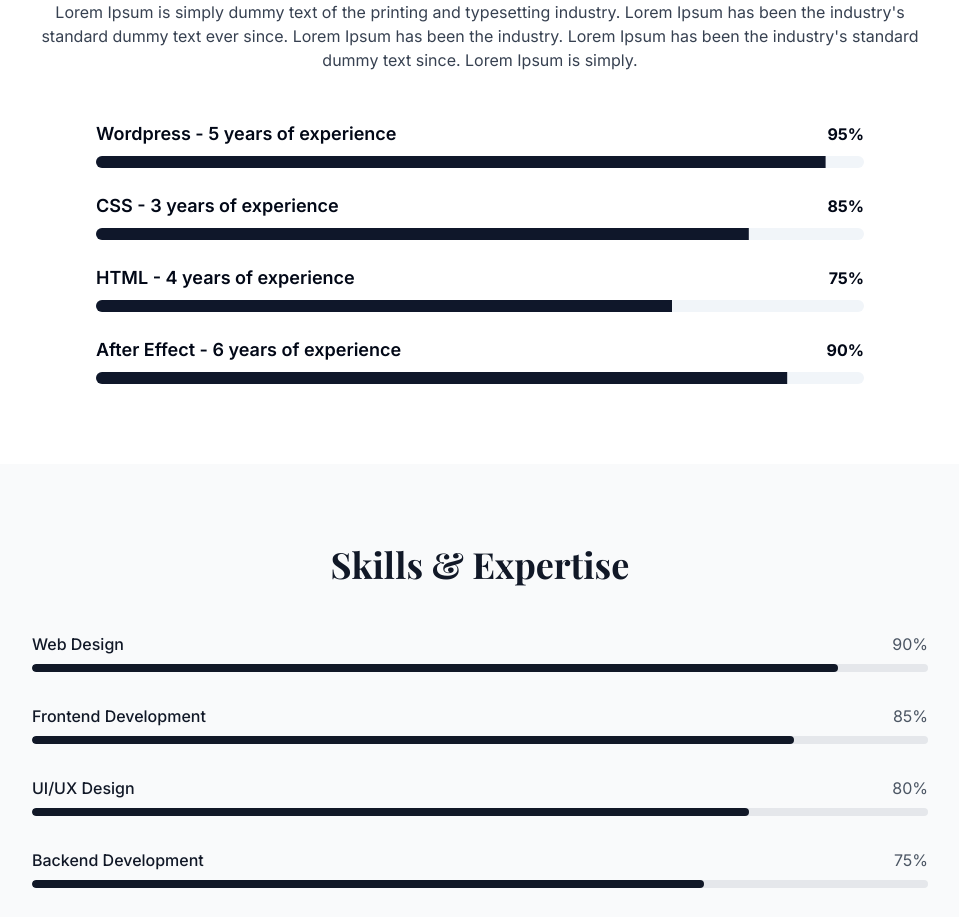
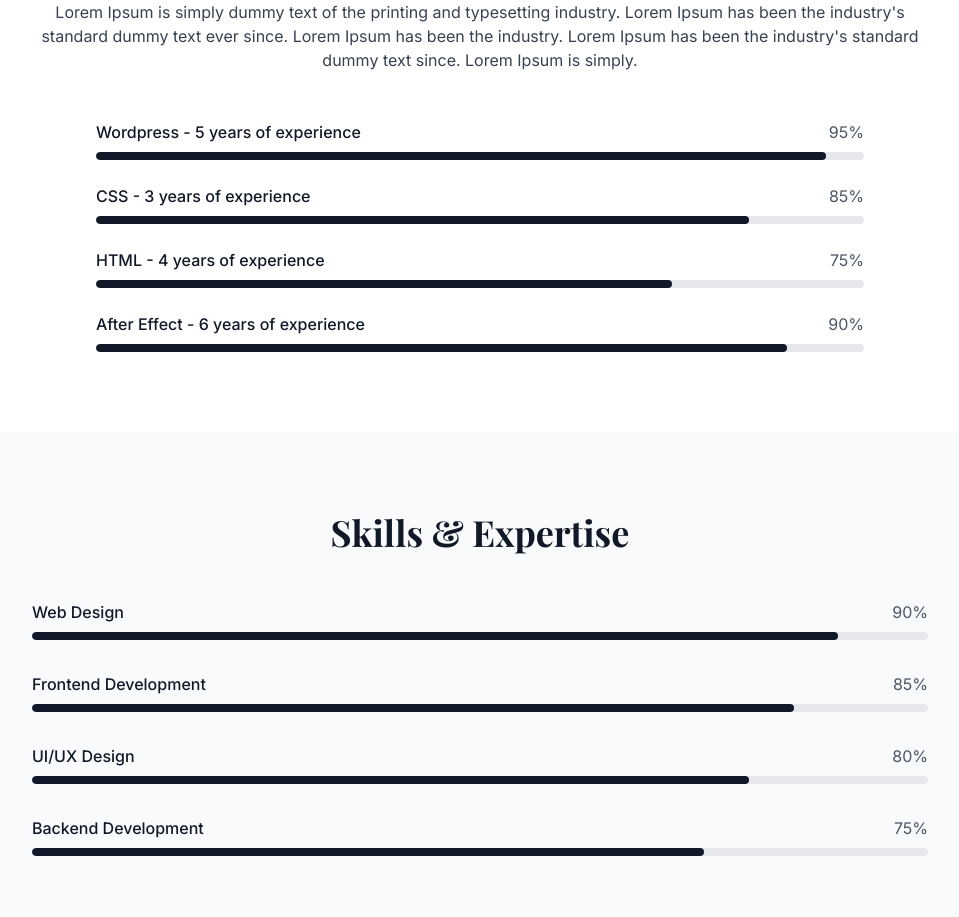
Before and after one commit to cee-tv/resume-quest-haven-15, a React (Vite) app: page / in a window 1280 px wide. Shown: the part 1960-2877 px from the top of the page, without its empty margins (160-1119 px from the left). Built offline with nearby package versions, Linux system fonts and the light colour scheme.

Commit message:
Refactor About Me section
The visual display and percentage effect of the "Some About my Abilities" bar are now consistent with the "Skills & Expertise" section.

```diff
--- a/src/components/About.tsx
+++ b/src/components/About.tsx
@@ -1,4 +1,3 @@
-
 import { motion } from "framer-motion";
 import { Progress } from "@/components/ui/progress";
 import { useState, useEffect } from "react";
@@ -131,15 +130,29 @@ const About = () => {
             </p>
             <div className="space-y-6 max-w-3xl mx-auto">
               {skills.map((skill, index) => (
-                <div key={index} className="space-y-2">
-                  <div className="flex justify-between items-center">
-                    <span className="text-lg font-semibold">
+                <motion.div
+                  key={skill.name}
+                  initial={{ opacity: 0, x: -20 }}
+                  whileInView={{ opacity: 1, x: 0 }}
+                  transition={{ duration: 0.6, delay: index * 0.1 }}
+                  viewport={{ once: true }}
+                >
+                  <div className="flex justify-between mb-2">
+                    <span className="font-medium text-gray-900">
                       {skill.name} - {skill.years} years of experience
                     </span>
-                    <span className="font-bold">{skill.percentage}%</span>
+                    <span className="text-gray-600">{skill.percentage}%</span>
                   </div>
-                  <Progress value={skill.percentage} className="h-3" />
-                </div>
+                  <div className="h-2 bg-gray-200 rounded-full overflow-hidden">
+                    <motion.div
+                      initial={{ width: 0 }}
+                      whileInView={{ width: `${skill.percentage}%` }}
+                      transition={{ duration: 1, delay: 0.5 }}
+                      viewport={{ once: true }}
+                      className="h-full bg-gray-900 rounded-full"
+                    />
+                  </div>
+                </motion.div>
               ))}
             </div>
           </div>
```
